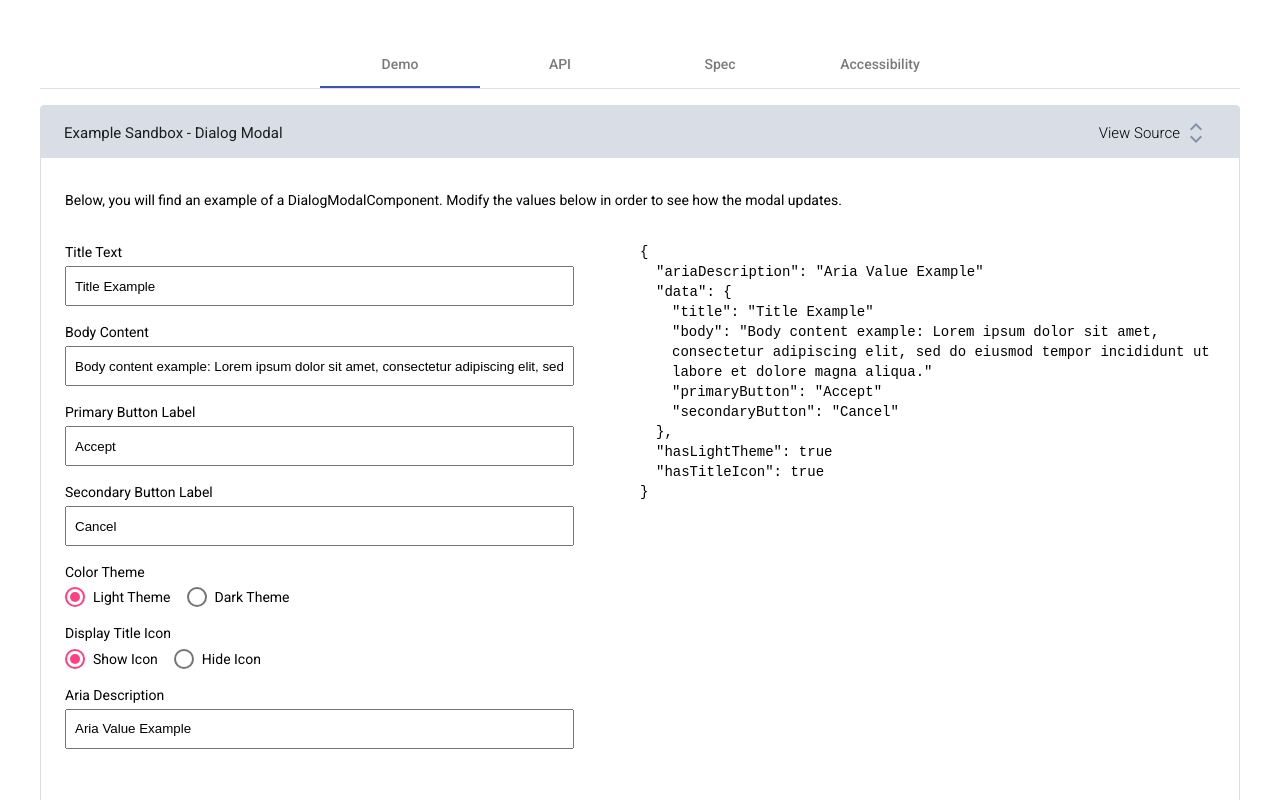
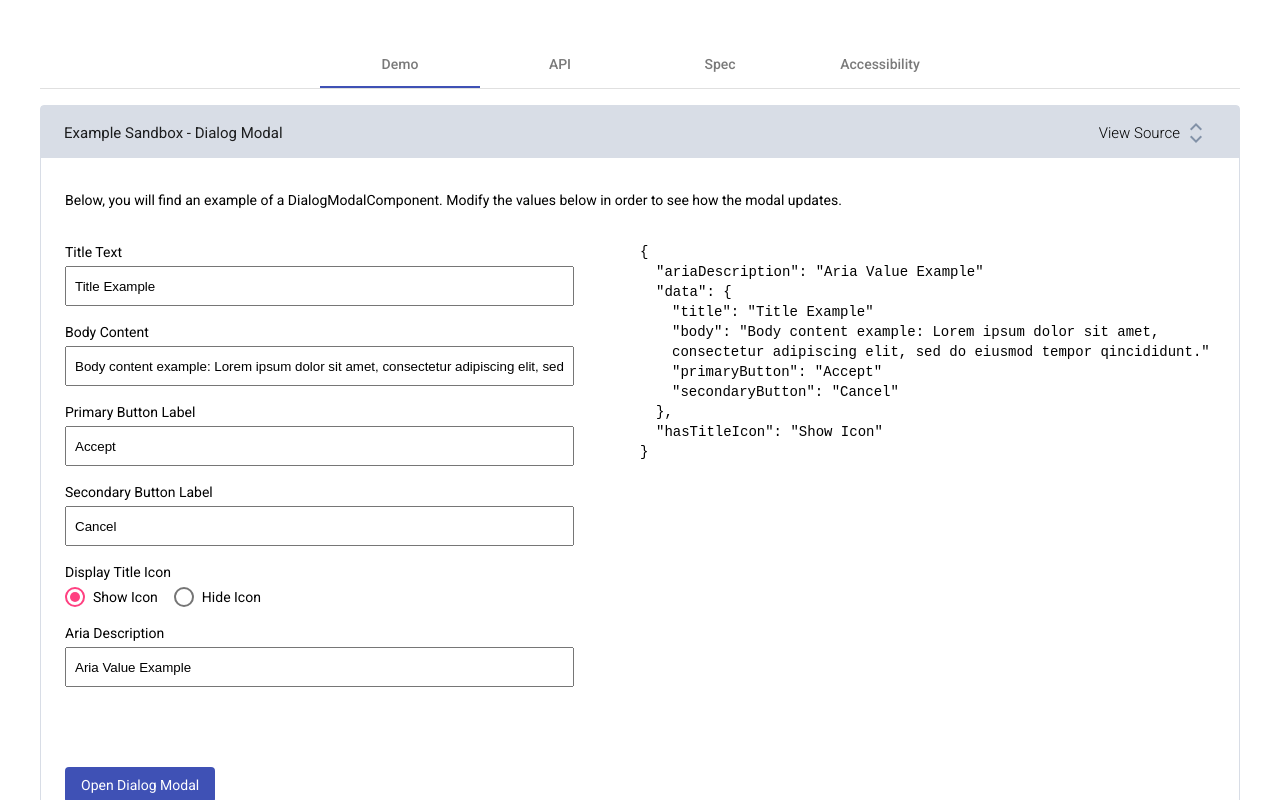
Before and after one commit to joshkneeland/angular-modal, an Angular app: page / in a window 1280 px wide. Shown: the top 800 px of the page. Built offline with nearby package versions, Linux system fonts and the light colour scheme.

Commit message:
Got data binding working from modal to text inputs

```diff
--- a/src/app/components/demo/demo.component.html
+++ b/src/app/components/demo/demo.component.html
@@ -36,7 +36,7 @@
                         <label>Secondary Button Label</label>
                         <input type="text" [(ngModel)]="displayValues.secondaryButtonLabel">
                     </div>
-                    <div class="dialog-option-wrapper">
+                    <!-- <div class="dialog-option-wrapper">
                         <label>Color Theme</label>
                         <mat-radio-group
                             aria-labelledby="example-radio-group-label"
@@ -49,11 +49,11 @@
                                 {{colorTheme}}
                             </mat-radio-button>
                         </mat-radio-group>
-                    </div>
+                    </div> -->
                     <div class="dialog-option-wrapper">
                         <label>Display Title Icon</label>
                         <mat-radio-group aria-labelledby="example-radio-group-label" class="example-radio-group"
-                            [(ngModel)]="titleIconOption">
+                            [(ngModel)]="displayValues.hasTitleIcon">
                             <mat-radio-button
                                 class="example-radio-button"
                                 *ngFor="let iconOption of titleIconOptions"
@@ -81,8 +81,8 @@
                     <p class="indent-by-two">"primaryButton": "{{ displayValues.primaryButtonLabel }}"</p>
                     <p class="indent-by-two">"secondaryButton": "{{ displayValues.secondaryButtonLabel }}"</p>
                     <p class="indent-by-one">&#125;,</p>
-                    <p class="indent-by-one">"hasLightTheme": {{ hasLightTheme() }}</p>
-                    <p class="indent-by-one">"hasTitleIcon": {{ hasTitleIcon() }}</p>
+                    <!-- <p class="indent-by-one">"hasLightTheme": {{ hasLightTheme() }}</p> -->
+                    <p class="indent-by-one">"hasTitleIcon": "{{ displayValues.hasTitleIcon }}"</p>
                     <p>&#125;</p>
                 </div>
             </div>
--- a/src/app/components/demo/demo.component.ts
+++ b/src/app/components/demo/demo.component.ts
@@ -20,12 +20,11 @@ export class DemoComponent implements OnInit {
   @Output() displayModal: any = new EventEmitter<any>();
 
   callParentEvent(status: string) {
+    this._updateModalService.updateService(this.displayValues);
     this.displayModal.emit(status);
   }
 
   //Modal Radio Input Fields
-  colorThemes: string[] = ['Light Theme', 'Dark Theme'];
-  colorTheme: string = 'Light Theme';
   titleIconOptions: string[] = ['Show Icon', 'Hide Icon'];
   titleIconOption: string = 'Show Icon';
 
@@ -35,13 +34,14 @@ export class DemoComponent implements OnInit {
     primaryButtonLabel: '',
     secondaryButtonLabel: '',
     ariaValue: '',
+    hasTitleIcon: ''
   };
 
-  hasTitleIcon(): boolean {
-    return this.titleIconOption === 'Show Icon' ? true : false;
+  hasTitleIcon(): string {
+    return this.displayValues.hasTitleIcon ? 'Show Icon' : 'Hide Icon';
   }
 
-  hasLightTheme(): boolean {
-    return this.colorTheme === 'Light Theme' ? true : false;
-  }
+  // hasLightTheme(): boolean {
+  //   return this.colorTheme === 'Light Theme' ? true : false;
+  // }
 }
--- a/src/app/components/modal/modal.component.html
+++ b/src/app/components/modal/modal.component.html
@@ -1,11 +1,16 @@
-<div class="container-wrapper">
+<div class="container-wrapper" [attr.aria-label]="this.displayValues.ariaValue">
     <div class="modal-wrapper">
         <!-- <p>MODAL WORKS BABY!</p> -->
-        <mat-icon (click)="closeModal('cancel')">close</mat-icon>
+        <mat-icon (click)="closeModal('cancel')" class="close-icon">close</mat-icon>
         <div class="modal-flex-help">
             <div class="modal-content">
-                <h2>{{ this.displayValues.titleText }}</h2>
-                <h3 class="body-content">{{ this.displayValues.bodyContent }}</h3>
+                <h2>
+                    <mat-icon class="error-icon" *ngIf="this.displayValues.hasTitleIcon === 'Show Icon'">error</mat-icon>
+                    {{ this.displayValues.titleText }}
+                </h2>
+                <h3 class="body-content">
+                    {{ this.displayValues.bodyContent }}
+                </h3>
             </div>
             <div class="modal-buttons">
                 <button mat-stroked-button color="basic" (click)="closeModal('cancel')">{{ this.displayValues.secondaryButtonLabel }}</button>
--- a/src/app/components/modal/modal.component.scss
+++ b/src/app/components/modal/modal.component.scss
@@ -19,11 +19,18 @@
     width: 72%;
   }
 
-  .mat-icon {
+  .close-icon {
     position: absolute;
     top: 1rem;
     right: 1.5rem;
     cursor: pointer;
+  }
+
+  .error-icon {
+    color: rgb(189, 63, 56);
+    position: relative;
+    top: 5px;
+    right: 2px;
   }
 
   .modal-flex-help {
--- a/src/app/components/modal/modal.component.ts
+++ b/src/app/components/modal/modal.component.ts
@@ -21,6 +21,7 @@ export class ModalComponent implements OnInit {
     primaryButtonLabel: '',
     secondaryButtonLabel: '',
     ariaValue: '',
+    hasTitleIcon: ''
   };
 
   @Output() changedModal: any = new EventEmitter<any>();
--- a/src/app/models/display-values.ts
+++ b/src/app/models/display-values.ts
@@ -4,4 +4,5 @@ export interface DisplayValues {
     primaryButtonLabel: string;
     secondaryButtonLabel: string;
     ariaValue: string;
+    hasTitleIcon: string;
 }
--- a/src/app/services/update-modal.service.ts
+++ b/src/app/services/update-modal.service.ts
@@ -6,15 +6,22 @@ import { DisplayValues } from '../models/display-values';
 })
 export class UpdateModalService {
 
-  constructor() { }
+  constructor() {}
+
+  modalValues = {
+    titleText: 'Title Example',
+    bodyContent: 'Body content example: Lorem ipsum dolor sit amet, consectetur adipiscing elit, sed do eiusmod tempor qincididunt.',
+    primaryButtonLabel: 'Accept',
+    secondaryButtonLabel: 'Cancel',
+    ariaValue: 'Aria Value Example',
+    hasTitleIcon: 'Show Icon'
+  }
 
   getDisplayValues(): DisplayValues {
-    return {
-      titleText: 'Title Example',
-      bodyContent: 'Body content example: Lorem ipsum dolor sit amet, consectetur adipiscing elit, sed do eiusmod tempor incididunt ut labore et dolore magna aliqua.',
-      primaryButtonLabel: 'Accept',
-      secondaryButtonLabel: 'Cancel',
-      ariaValue: 'Aria Value Example',
-    }
+    return this.modalValues;
+  }
+
+  updateService(displayValues: any) {
+    this.modalValues = displayValues;
   }
 }
```
